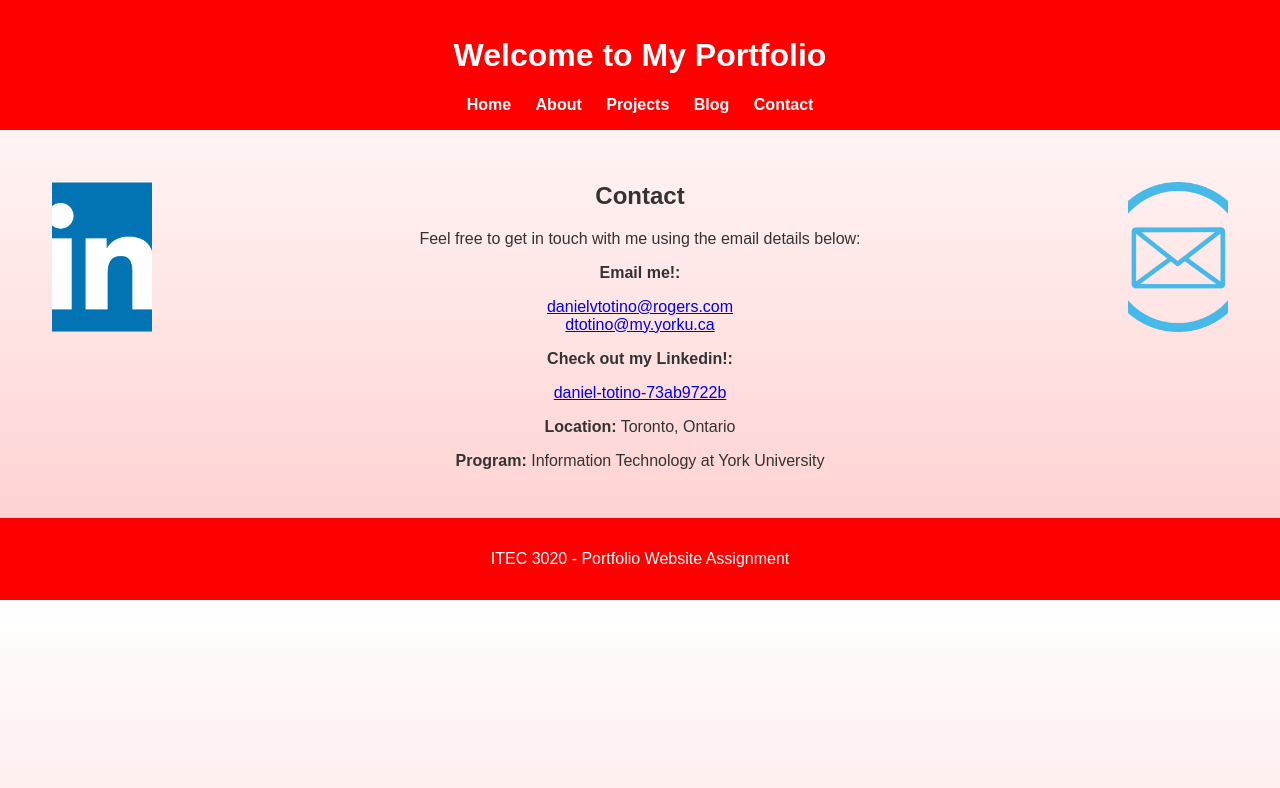
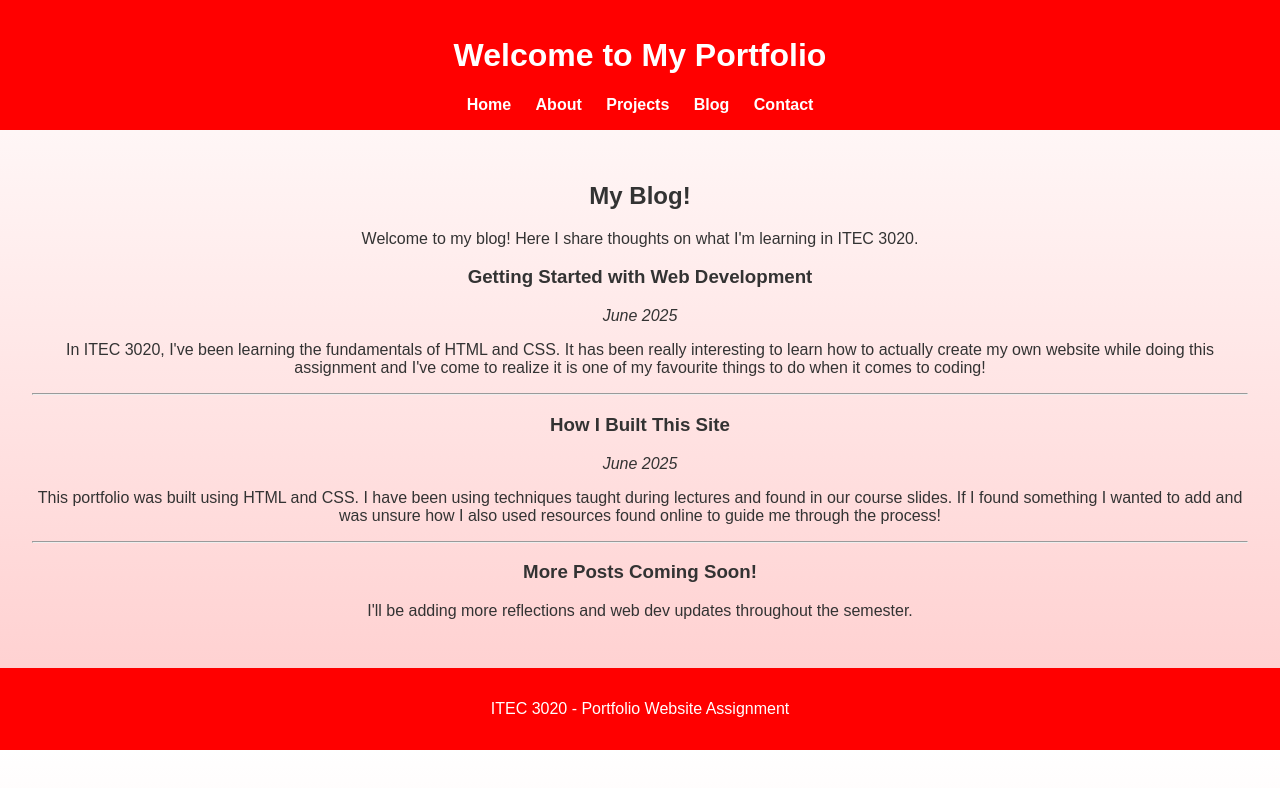
Before and after one commit to d-totino/my-portfolio-website, a plain HTML site: page blog.html in a window 1280 px wide. Drawn offline with Linux system fonts and the light colour scheme.

Commit message:
Update blog.html

```diff
--- a/blog.html
+++ b/blog.html
@@ -1,29 +1,10 @@
 <!DOCTYPE html>
 <html lang="en">
 <head>
-  <meta charset="UTF-8" />
-  <meta name="viewport" content="width=device-width, initial-scale=1.0"/>
-  <title>Contact</title>
+  <meta charset="UTF-8">
+  <meta name="viewport" content="width=device-width, initial-scale=1.0">
+  <title>Blog</title>
   <link rel="stylesheet" href="style.css">
-
-  <!-- picture placement on screen -->
-  <style>
-    .icon-left {
-      float: left;
-      width: 100px;
-      margin: 20px;
-      border: none;
-      border-radius: 0;
-    }
-
-    .icon-right {
-      float: right;
-      width: 100px;
-      margin: 20px;
-      border: none;
-      border-radius: 0;
-    }
-  </style>
 </head>
 <body>
   <!-- page header and nav -->
@@ -40,26 +21,32 @@
 
   <!-- main content -->
   <main>
-    <img src="linkedin_icon.png" alt="LinkedIn Icon" class="icon-left">
-    <img src="email_icon.png" alt="Email Icon" class="icon-right">
+    <h2>My Blog!</h2>
+    <p>Welcome to my blog! Here I share thoughts on what I'm learning in ITEC 3020.</p>
 
-    <h2>Contact</h2>
-    <p>Feel free to get in touch with me using the email details below:</p>
+    <!-- blog posts -->
+    <section>
+      <article>
+        <h3>Getting Started with Web Development</h3>
+        <p><em>June 2025</em></p>
+        <p>In ITEC 3020, I've been learning the fundamentals of HTML and CSS. It has been really interesting to learn how to actually create my own website while doing this assignment and I've come to realize it is one of my favourite things to do when it comes to coding!</p>
+      </article>
 
-    <!-- clickable emails -->
-    <p><strong>Email me!:</strong></p>
-    <ul style="list-style: none; padding: 0;">
-      <li><a href="mailto:danielvtotino@rogers.com">danielvtotino@rogers.com</a></li>
-      <li><a href="mailto:dtotino@my.yorku.ca">dtotino@my.yorku.ca</a></li>
-    </ul>
+      <hr>
 
-    <!-- Linkedin info -->
-    <p><strong>Check out my Linkedin!:</strong></p>
-    <p><a href="https://www.linkedin.com/in/daniel-totino-73ab9722b/?originalSubdomain=ca" target="_blank">daniel-totino-73ab9722b</a></p>
+      <article>
+        <h3>How I Built This Site</h3>
+        <p><em>June 2025</em></p>
+        <p>This portfolio was built using HTML and CSS. I have been using techniques taught during lectures and found in our course slides. If I found something I wanted to add and was unsure how I also used resources found online to guide me through the process!</p>
+      </article>
 
-    <!-- extra info -->
-    <p><strong>Location:</strong> Toronto, Ontario</p>
-    <p><strong>Program:</strong> Information Technology at York University</p>
+      <hr>
+
+      <article>
+        <h3>More Posts Coming Soon!</h3>
+        <p>I'll be adding more reflections and web dev updates throughout the semester.</p>
+      </article>
+    </section>
   </main>
 
   <!-- page footer -->
```
